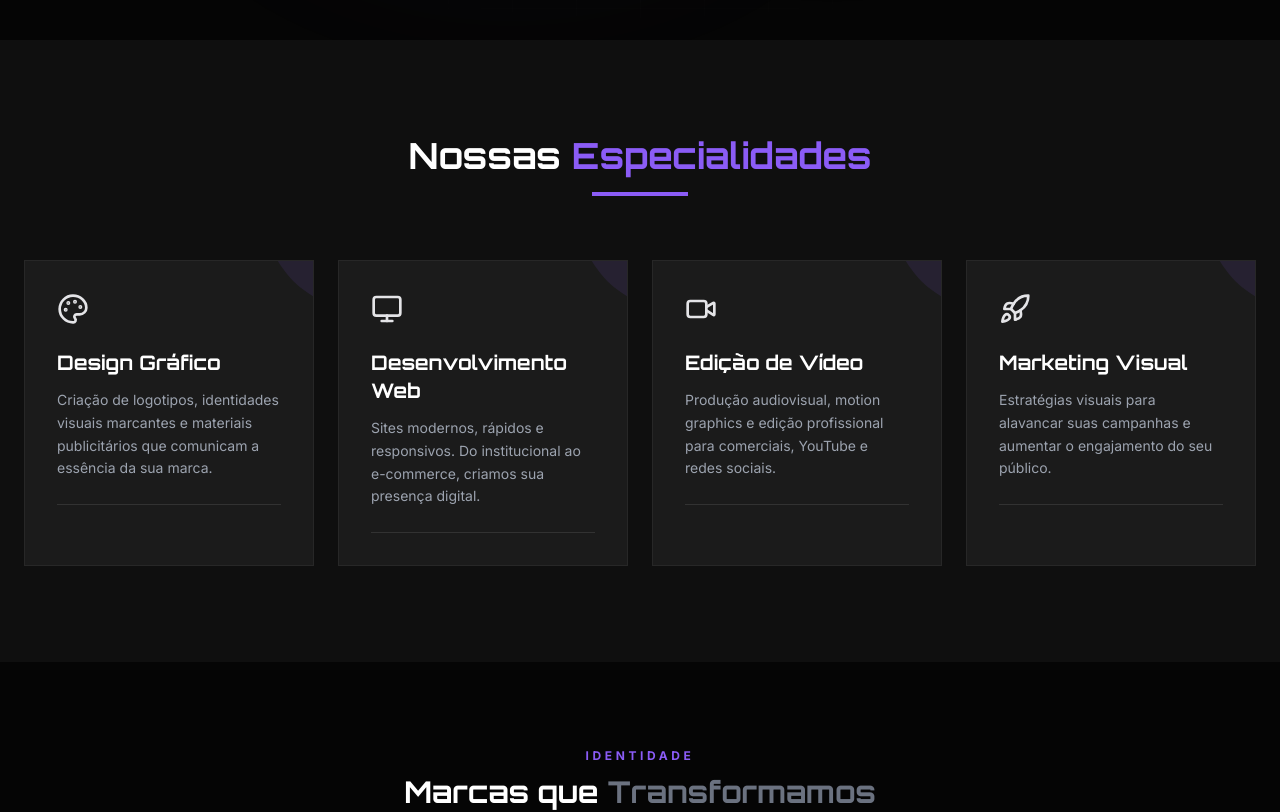
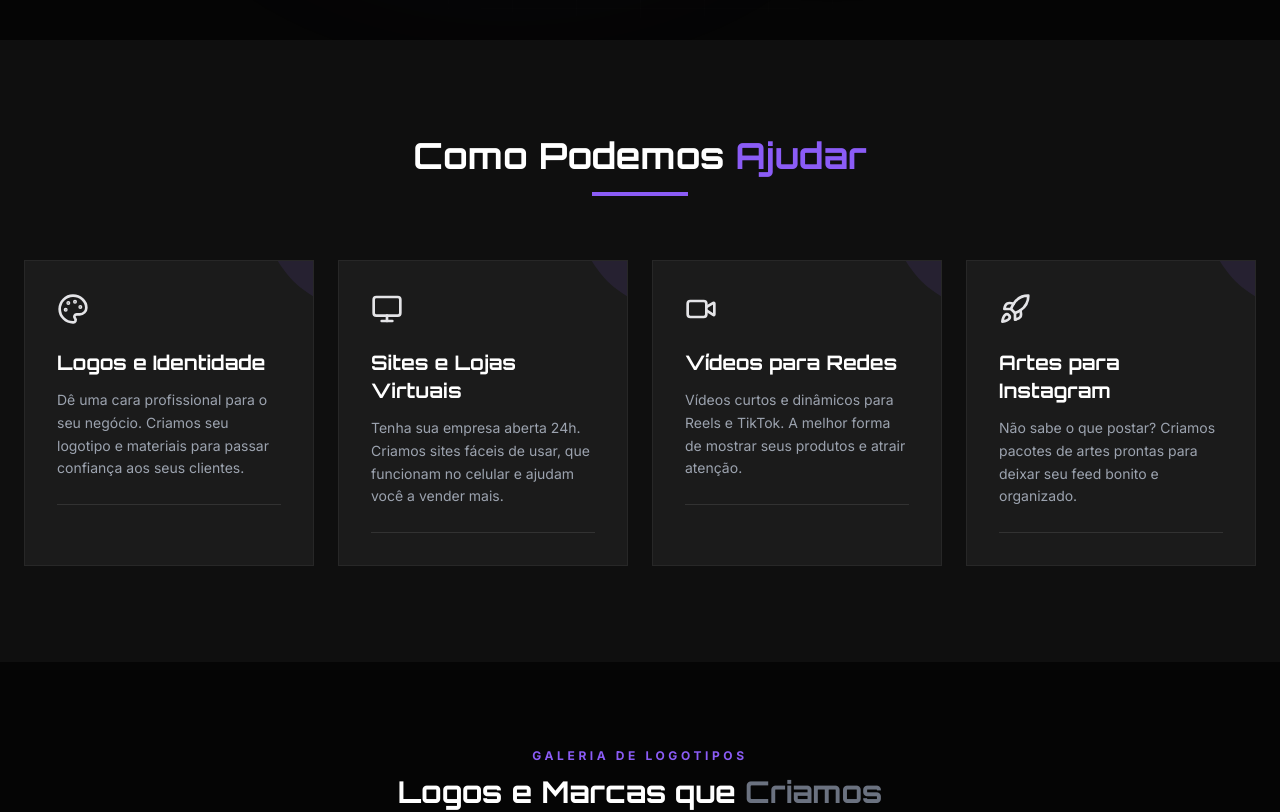
Before and after one commit to jeremias-abbud/matrizvisual, a React (Vite) app: page / in a window 1280 px wide. Shown: the part 760-1572 px from the top of the page. Built offline with nearby package versions, Linux system fonts and the light colour scheme.

Commit message:
feat: Refine service descriptions and footer
Updates the service titles and descriptions to be more concise and impactful. Also, replaces the text-based company name in the footer with the logo image for improved branding and visual appeal.

```diff
--- a/components/Contact.tsx
+++ b/components/Contact.tsx
@@ -95,8 +95,12 @@ const Contact: React.FC = () => {
       <div className="border-t border-white/10 bg-black py-8">
         <div className="container mx-auto px-6 flex flex-col md:flex-row justify-between items-center gap-4">
           <div className="flex items-center gap-2">
-            <span className="font-display font-bold text-lg text-white">MATRIZ</span>
-            <span className="text-xs text-gray-500">© 2024. Todos os direitos reservados.</span>
+             <img
+               src="/logo.png"
+               alt="Matriz Visual"
+               className="h-10 w-auto object-contain opacity-80 hover:opacity-100 transition-opacity"
+             />
+            <span className="text-xs text-gray-500 ml-4">© 2024. Todos os direitos reservados.</span>
           </div>
 
           <div className="flex space-x-6">
--- a/components/LogoGrid.tsx
+++ b/components/LogoGrid.tsx
@@ -6,9 +6,9 @@ const LogoGrid: React.FC = () => {
     <section className="py-20 bg-matriz-black relative border-b border-white/5">
       <div className="container mx-auto px-6">
         <div className="text-center mb-12">
-           <span className="text-matriz-purple text-xs font-bold uppercase tracking-[0.3em]">Identidade</span>
+           <span className="text-matriz-purple text-xs font-bold uppercase tracking-[0.3em]">Galeria de Logotipos</span>
            <h3 className="font-display text-2xl md:text-3xl font-bold text-white mt-2">
-             Marcas que <span className="text-gray-500">Transformamos</span>
+             Logos e Marcas que <span className="text-gray-500">Criamos</span>
            </h3>
         </div>
 
--- a/components/Services.tsx
+++ b/components/Services.tsx
@@ -17,7 +17,7 @@ const Services: React.FC = () => {
     <section id="services" className="py-24 bg-matriz-dark relative scroll-mt-28">
       <div className="container mx-auto px-6">
         <div className="mb-16 text-center">
-            <h2 className="font-display text-4xl font-bold mb-4 text-white">Nossas <span className="text-matriz-purple">Especialidades</span></h2>
+            <h2 className="font-display text-4xl font-bold mb-4 text-white">Como Podemos <span className="text-matriz-purple">Ajudar</span></h2>
             <div className="w-24 h-1 bg-matriz-purple mx-auto"></div>
         </div>
 
--- a/constants.ts
+++ b/constants.ts
@@ -103,26 +103,26 @@ export const PROJECTS: Project[] = [
 export const SERVICES: Service[] = [
   {
     id: 's1',
-    title: 'Design Gráfico',
-    description: 'Criação de logotipos, identidades visuais marcantes e materiais publicitários que comunicam a essência da sua marca.',
+    title: 'Logos e Identidade',
+    description: 'Dê uma cara profissional para o seu negócio. Criamos seu logotipo e materiais para passar confiança aos seus clientes.',
     iconName: 'Palette'
   },
   {
     id: 's2',
-    title: 'Desenvolvimento Web',
-    description: 'Sites modernos, rápidos e responsivos. Do institucional ao e-commerce, criamos sua presença digital.',
+    title: 'Sites e Lojas Virtuais',
+    description: 'Tenha sua empresa aberta 24h. Criamos sites fáceis de usar, que funcionam no celular e ajudam você a vender mais.',
     iconName: 'Monitor'
   },
   {
     id: 's3',
-    title: 'Edição de Vídeo',
-    description: 'Produção audiovisual, motion graphics e edição profissional para comerciais, YouTube e redes sociais.',
+    title: 'Vídeos para Redes',
+    description: 'Vídeos curtos e dinâmicos para Reels e TikTok. A melhor forma de mostrar seus produtos e atrair atenção.',
     iconName: 'Video'
   },
   {
     id: 's4',
-    title: 'Marketing Visual',
-    description: 'Estratégias visuais para alavancar suas campanhas e aumentar o engajamento do seu público.',
+    title: 'Artes para Instagram',
+    description: 'Não sabe o que postar? Criamos pacotes de artes prontas para deixar seu feed bonito e organizado.',
     iconName: 'Rocket'
   }
 ];
```
Also changed, not shown: public/logo.png (deleted).
